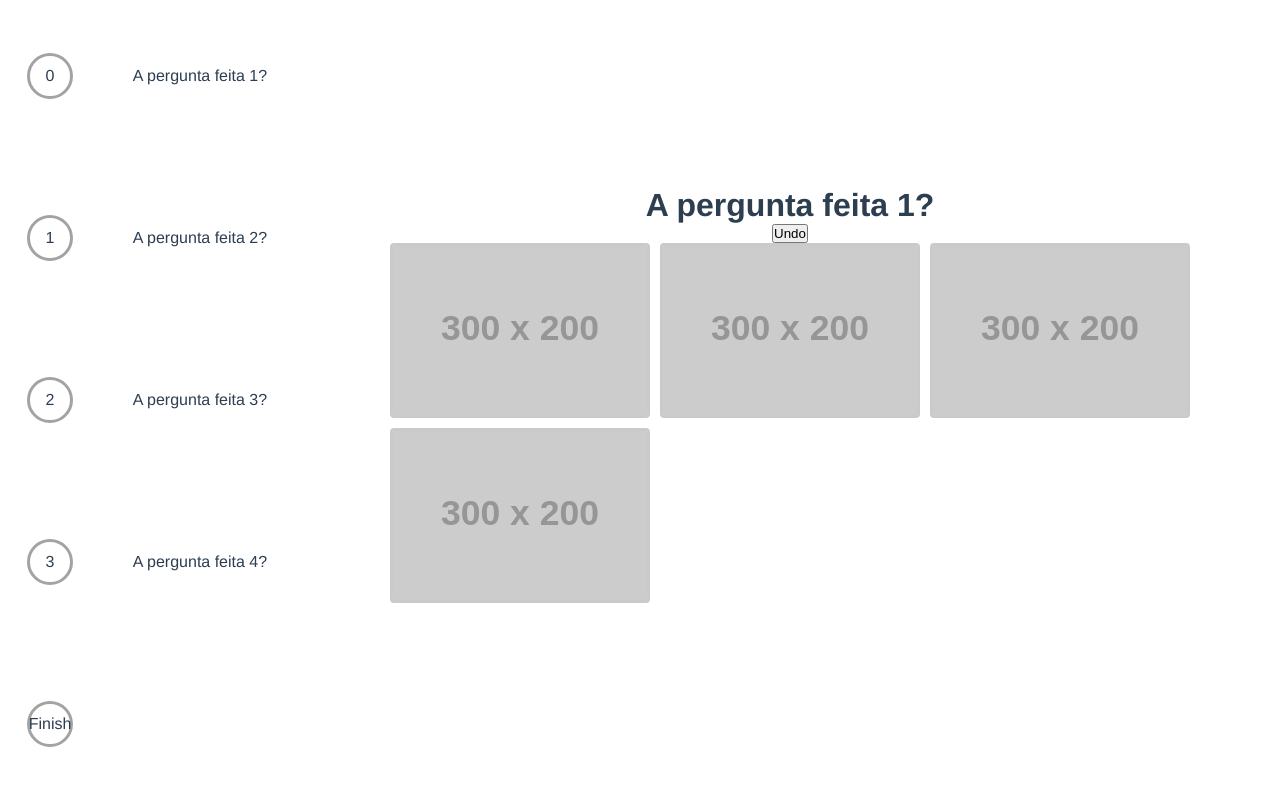
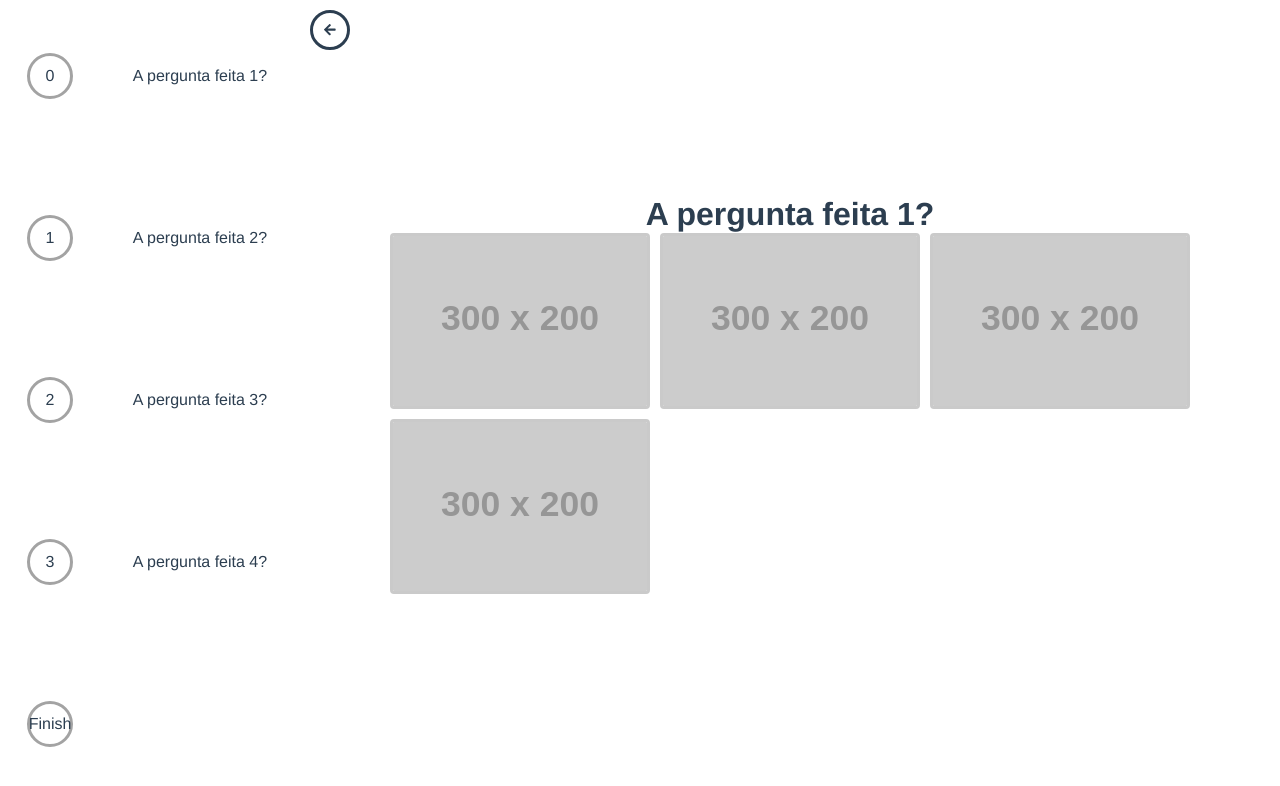
Before and after one commit to nataneb32/quiz-vue, a Vue app: page / in a window 1280 px wide. Shown: the top 786 px of the page. Built offline with nearby package versions, Linux system fonts and the light colour scheme.

Commit message:
fix undo button

```diff
--- a/package.json
+++ b/package.json
@@ -10,6 +10,9 @@
     "start": "node server.js"
   },
   "dependencies": {
+    "@fortawesome/fontawesome-svg-core": "^1.2.27",
+    "@fortawesome/free-solid-svg-icons": "^5.12.1",
+    "@fortawesome/vue-fontawesome": "^0.1.9",
     "core-js": "^3.6.4",
     "express": "^4.17.1",
     "vue": "^2.6.11",
--- a/src/App.vue
+++ b/src/App.vue
@@ -31,6 +31,11 @@ export default {
   margin: 0;
   padding: 0;
 }
+@media only screen and (max-width: 800px)  {
+    #app{
+      display: flex!important;
+    }
+}
 #app {
   font-family: Avenir, Helvetica, Arial, sans-serif;
   -webkit-font-smoothing: antialiased;
--- a/src/components/Question.vue
+++ b/src/components/Question.vue
@@ -1,7 +1,7 @@
 <template>
   <div id="root">
     <h1>{{question.title}}</h1>
-    <button @click="undo">Undo</button>
+    <button class="undo" @click="undo">    <font-awesome-icon icon="arrow-left" color="#2c3e50"/></button>
     <div class="painel">
         <div class="option" v-for="(option,index) in question.options" :key="`option-${index}`">
             <img :src="option.img" @click="nextStage(index)" alt="">
@@ -31,6 +31,33 @@ export default {
 </script>
 
 <style scoped>
+
+.undo{
+    display: inline-block;
+    position: absolute;
+    width: 20px;
+    height: 20px;
+    top: 20px;
+    left: 20px;
+    background: none;
+    border: none;
+    border-radius: 50%;
+}
+.undo:before{
+    content: "";
+
+    display: block;
+    text-align: center;
+    position: absolute;
+    top:-10px;
+    bottom: -10px;
+    left:-10px;
+    right: -10px;
+    padding: 15px;
+    border: 3px solid #2c3e50;
+    border-radius: 50%;
+    z-index: -3;
+}
 button{
     grid-area: button;
 }
@@ -62,6 +89,7 @@ button{
 }
 #root {
     display: flex;
+    position: relative;
     flex-direction: column;
     width: 100%;
     height: 100%;
--- a/src/components/SideBar.vue
+++ b/src/components/SideBar.vue
@@ -40,6 +40,11 @@ export default {
 </script>
 
 <style scoped>
+    @media only screen and (max-width: 800px)  {
+        #root{
+            display:  none!important;
+        }
+    }
     #root{
         display: grid;
         flex-direction: column;
--- a/src/main.js
+++ b/src/main.js
@@ -2,6 +2,13 @@ import Vue from 'vue'
 import App from './App.vue'
 import Vuex from 'vuex'
 import createStore from './store/store'
+import { library } from '@fortawesome/fontawesome-svg-core'
+import { faArrowLeft } from '@fortawesome/free-solid-svg-icons'
+import { FontAwesomeIcon } from '@fortawesome/vue-fontawesome'
+
+library.add(faArrowLeft)
+
+Vue.component('font-awesome-icon', FontAwesomeIcon)
 
 Vue.use(Vuex)
 Vue.config.productionTip = false
```
Also changed, not shown: 1 other file (tests, documents, lock files or other folders).
